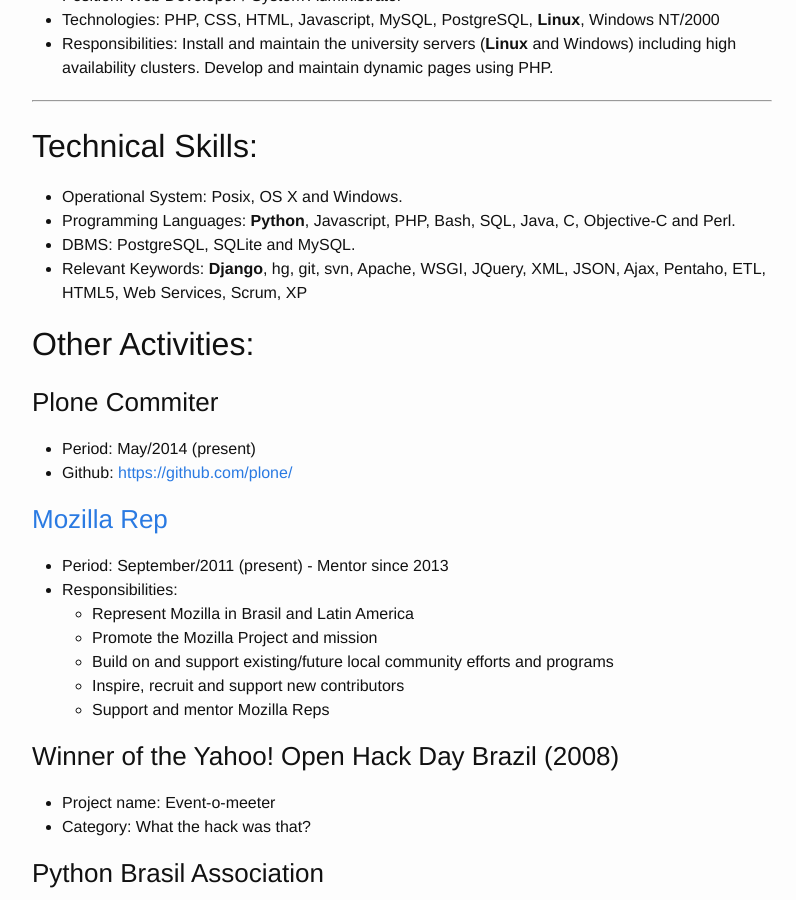
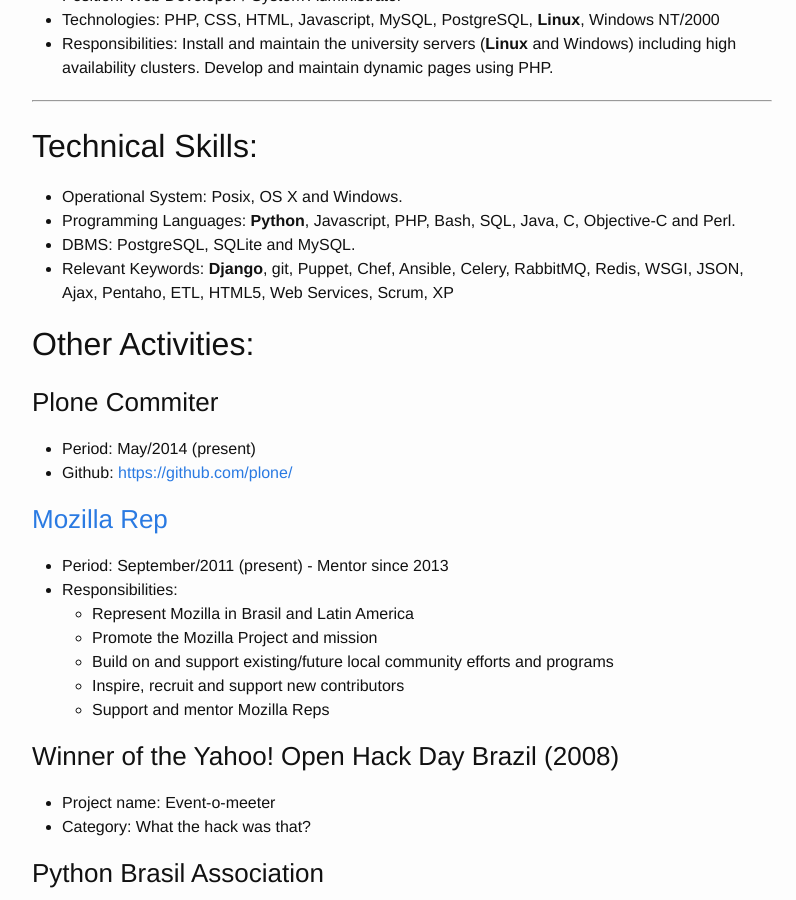
Before and after one commit to seocam/seocam.github.io, a Jekyll site: the page built from 02-resume.md, in a window 1280 px wide and 900 px high, scrolled down 3501 px. Shown: the whole window, without its empty margins (238-1034 px from the left). Built offline with Jekyll 4.4.1, drawn with Linux system fonts in a browser that asks for light colours.

Commit message:
Updated keywords
Signed-off-by: Sergio Oliveira <sergio@tracy.com.br>

```diff
--- a/02-resume.md
+++ b/02-resume.md
@@ -146,7 +146,7 @@ company CEO.
   * Operational System: Posix, OS X and Windows.
   * Programming Languages: **Python**, Javascript, PHP, Bash, SQL, Java, C, Objective-C and Perl.
   * DBMS: PostgreSQL, SQLite and MySQL.
-  * Relevant Keywords: **Django**, hg, git, svn, Apache, WSGI, JQuery, XML, JSON, Ajax, Pentaho, ETL, HTML5, Web Services, Scrum, XP
+  * Relevant Keywords: **Django**, git, Puppet, Chef, Ansible, Celery, RabbitMQ, Redis, WSGI, JSON, Ajax, Pentaho, ETL, HTML5, Web Services, Scrum, XP
 
 <div class="page-break"></div>
 
```
